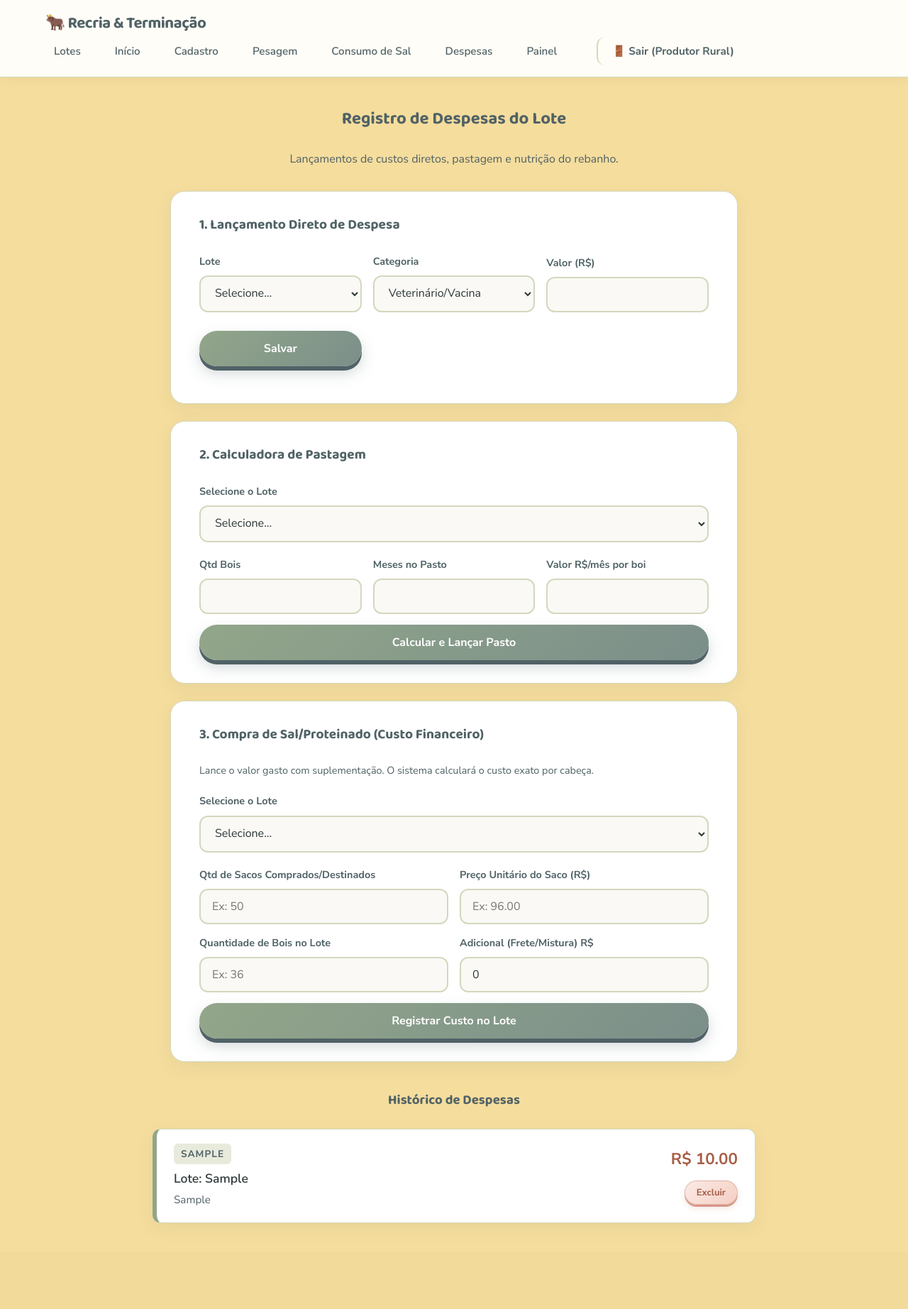
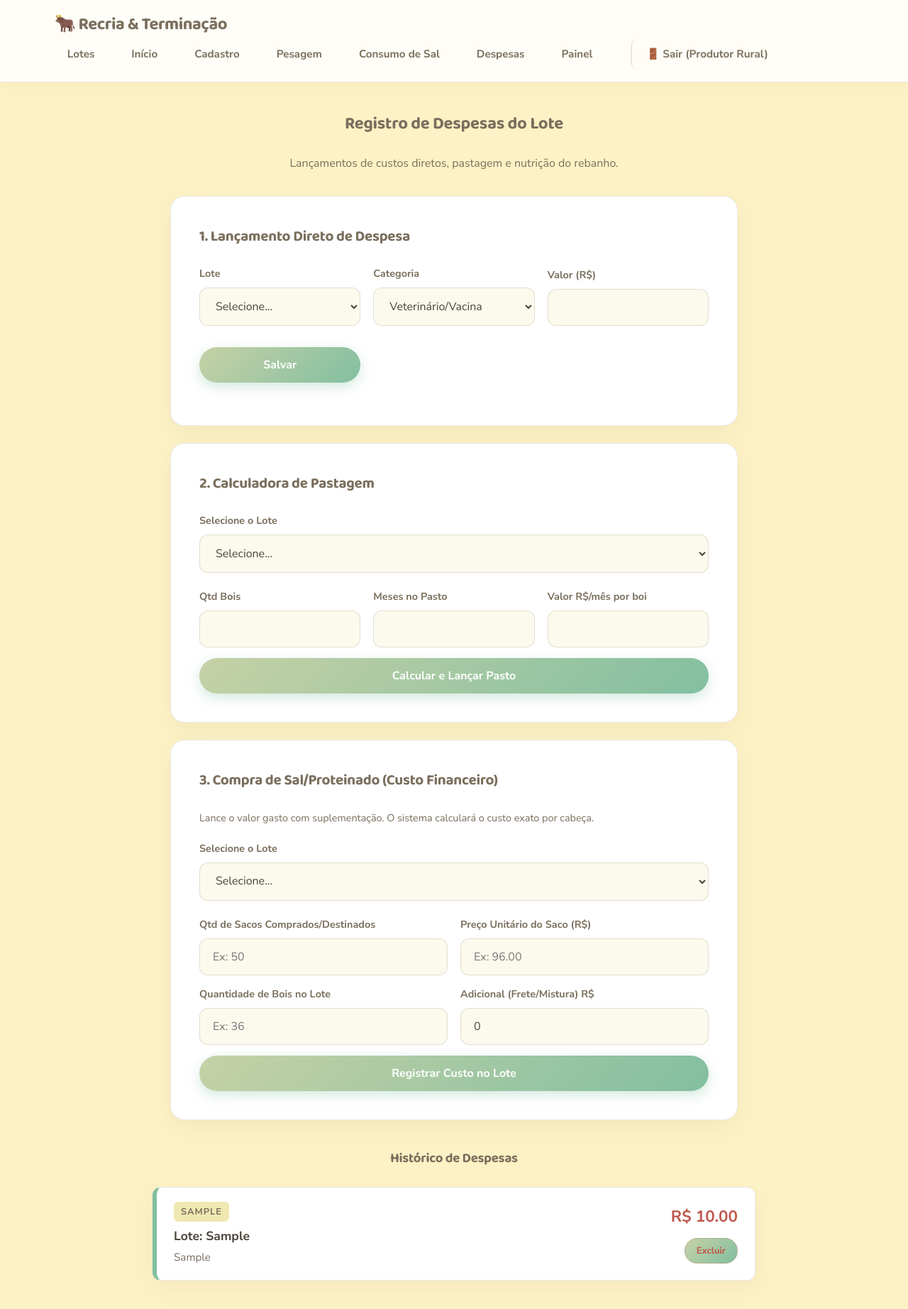
Before and after one commit to tiagosabaini/projeto-software-agro-recria-terminacao, a Flask app: page /despesas in a window 1280 px wide. Shown: the whole page at 71% size. Before the commit the page ends 1723 px from the top, so only its background shows below. Run offline with Flask 3, Linux system fonts and the light colour scheme; a user stored in the database is signed in; tables that the repository leaves empty hold one stand-in row (values such as "Sample post").

Commit message:
Atualiza paleta de cores do sistema pt2

```diff
--- a/static/style.css
+++ b/static/style.css
@@ -6,25 +6,29 @@
 }
 
 :root {
-    --fundo-creme: #F5DD9D;
-    --verde-claro: #BCC499;
-    --verde-medio: #92A68A;
-    --verde-azulado: #7B8F8A;
-    --cinza-escuro: #506266;
+    /* Paleta Extraída e Harmonizada (Pastel & Moderno) */
+    --fundo-creme: #FDF2C5;
+    --creme-suave: #EFE8B2;
+    --verde-pastel: #C6D1A6;
+    --verde-azulado: #82BFA0;
+    --marrom-cinza: #7A6F5D;
 
+    /* Cores de Suporte e Tipografia */
     --branco: #FFFFFF;
-    --texto: #2D3738;
-    --texto-suave: #506266;
-    --borda: #D4D8BD;
+    --texto: #4A443A;
+    --texto-suave: #7A6F5D;
+    --borda: rgba(122, 111, 93, 0.15);
+
+    /* Métrica e Layout */
     --raio: 20px;
     --raio-peq: 12px;
-    --sombra-suave: 0 8px 24px rgba(80, 98, 102, 0.08);
-    --sombra-hover: 0 16px 32px rgba(80, 98, 102, 0.15);
-    --transicao: all 0.25s cubic-bezier(0.25, 0.8, 0.25, 1);
+    --sombra-suave: 0 10px 30px rgba(122, 111, 93, 0.08);
+    --sombra-hover: 0 20px 40px rgba(122, 111, 93, 0.16);
+    --transicao: all 0.3s cubic-bezier(0.25, 0.8, 0.25, 1);
 }
 
 body {
-    font-family: 'Nunito Sans', Arial, sans-serif;
+    font-family: 'Nunito Sans', -apple-system, BlinkMacSystemFont, Arial, sans-serif;
     background-color: var(--fundo-creme);
     color: var(--texto);
     line-height: 1.6;
@@ -33,24 +37,22 @@ body {
     min-height: 100vh;
 }
 
-h1,
-h2,
-h3,
-h4 {
+h1, h2, h3, h4 {
     font-family: 'Baloo 2', 'Nunito Sans', sans-serif;
-    color: var(--cinza-escuro);
+    color: var(--marrom-cinza);
     font-weight: 700;
     text-align: center;
     margin-bottom: 24px;
+    letter-spacing: -0.3px;
 }
 
 /* --- NAVBAR --- */
 .navbar {
-    background-color: rgba(255, 255, 255, 0.92);
-    backdrop-filter: blur(10px);
-    -webkit-backdrop-filter: blur(10px);
-    color: var(--cinza-escuro);
-    padding: 16px 5%;
+    background-color: rgba(255, 255, 255, 0.85);
+    backdrop-filter: blur(12px);
+    -webkit-backdrop-filter: blur(12px);
+    color: var(--marrom-cinza);
+    padding: 16px 6%;
     display: flex;
     justify-content: space-between;
     align-items: center;
@@ -59,20 +61,20 @@ h4 {
     position: sticky;
     top: 0;
     z-index: 1000;
-    box-shadow: 0 4px 12px rgba(80, 98, 102, 0.05);
+    box-shadow: 0 4px 20px rgba(122, 111, 93, 0.05);
 }
 
 .navbar-marca {
     font-family: 'Baloo 2', sans-serif;
-    font-weight: 700;
-    font-size: 1.4rem;
+    font-weight: 800;
+    font-size: 1.5rem;
     letter-spacing: -0.5px;
-    color: var(--cinza-escuro);
+    color: var(--marrom-cinza);
 }
 
 .navbar-links {
     display: flex;
-    gap: 24px;
+    gap: 16px;
     align-items: center;
 }
 
@@ -80,15 +82,15 @@ h4 {
     color: var(--texto-suave);
     text-decoration: none;
     font-size: 0.95rem;
-    font-weight: 600;
-    padding: 8px 12px;
+    font-weight: 700;
+    padding: 10px 18px;
     border-radius: var(--raio-peq);
     transition: var(--transicao);
 }
 
 .navbar-links a:hover {
-    color: var(--cinza-escuro);
-    background-color: rgba(188, 196, 153, 0.3);
+    color: var(--marrom-cinza);
+    background-color: var(--creme-suave);
 }
 
 /* --- MENU MOBILE --- */
@@ -113,12 +114,12 @@ button.menu-mobile-btn:hover {
     color: var(--verde-azulado);
 }
 
-/* --- CONTEUDO --- */
+/* --- CONTEÚDO --- */
 .conteudo {
     width: 100%;
-    max-width: 1100px;
+    max-width: 1120px;
     margin: 40px auto;
-    padding: 0 20px;
+    padding: 0 24px;
     display: flex;
     flex-direction: column;
     align-items: center;
@@ -216,27 +207,27 @@ button.menu-mobile-btn:hover {
     margin: 0;
 }
 
-/* --- FORMULARIOS --- */
+/* --- FORMULÁRIOS --- */
 .form-caixa {
     background-color: var(--branco);
     border: 1px solid var(--borda);
     border-radius: var(--raio);
-    padding: 32px 40px;
+    padding: 40px;
     width: 100%;
-    max-width: 600px;
+    max-width: 620px;
     margin: 0 auto 32px auto;
     box-shadow: var(--sombra-suave);
 }
 
 .form-caixa h3 {
     margin-bottom: 24px;
-    font-size: 1.2rem;
+    font-size: 1.3rem;
     text-align: left;
-    color: var(--cinza-escuro);
+    color: var(--marrom-cinza);
 }
 
 .campo {
-    margin-bottom: 20px;
+    margin-bottom: 22px;
     width: 100%;
 }
 
@@ -245,18 +236,18 @@ button.menu-mobile-btn:hover {
     margin-bottom: 8px;
     font-weight: 700;
     font-size: 0.9rem;
-    color: var(--cinza-escuro);
+    color: var(--marrom-cinza);
 }
 
 .campo input,
 .campo select {
     width: 100%;
-    padding: 12px 16px;
-    border: 2px solid var(--borda);
+    padding: 14px 18px;
+    border: 1.5px solid rgba(122, 111, 93, 0.2);
     border-radius: var(--raio-peq);
     font-size: 1rem;
     font-family: 'Nunito Sans', sans-serif;
-    background-color: #FAF9F5;
+    background-color: #FCFAED;
     transition: var(--transicao);
     color: var(--texto);
 }
@@ -264,15 +255,15 @@ button.menu-mobile-btn:hover {
 .campo input:focus,
 .campo select:focus {
     outline: none;
-    border-color: var(--verde-medio);
+    border-color: var(--verde-azulado);
     background-color: var(--branco);
-    box-shadow: 0 0 0 4px rgba(146, 166, 138, 0.25);
+    box-shadow: 0 0 0 4px rgba(130, 191, 160, 0.2);
 }
 
 .form-linha {
     display: grid;
     grid-template-columns: repeat(auto-fit, minmax(180px, 1fr));
-    gap: 16px;
+    gap: 18px;
     align-items: end;
 }
 
@@ -280,15 +271,13 @@ button.menu-mobile-btn:hover {
     margin-bottom: 0;
 }
 
-/* ================================================================= *
- * BOTOES 3D MODERNOS E PODEROSOS
- * ================================================================= */
+/* --- BOTÕES ELEGANTE E MODERNOS --- */
 button,
 .botao {
-    background: linear-gradient(135deg, var(--verde-medio) 0%, var(--verde-azulado) 100%);
+    background: linear-gradient(135deg, var(--verde-pastel) 0%, var(--verde-azulado) 100%);
     color: var(--branco);
     border: none;
-    padding: 14px 28px;
+    padding: 14px 32px;
     border-radius: 999px;
     font-size: 1rem;
     font-weight: 800;
@@ -299,10 +288,9 @@ button,
     align-items: center;
     text-decoration: none;
     width: 100%;
-    margin-top: 10px;
-
-    box-shadow: 0 6px 0 #506266, 0 10px 20px rgba(80, 98, 102, 0.25);
-    transition: all 0.15s ease-in-out;
+    margin-top: 12px;
+    box-shadow: 0 6px 18px rgba(130, 191, 160, 0.35);
+    transition: var(--transicao);
 }
 
 .botao {
@@ -390,13 +378,13 @@ tr:hover td {
     display: inline-flex;
 }
 
-/* --- BOTÕES MINI DA TABELA --- */
+/* --- BOTOES TABELA --- */
 a.btn-tabela,
 a.btn-tabela-secundario,
 button.btn-tabela-excluir {
     width: auto !important;
     margin: 0 !important;
-    height: 34px;
+    height: 36px;
     padding: 0 16px;
     font-size: 0.82rem;
     font-weight: 800;
@@ -406,55 +394,42 @@ button.btn-tabela-excluir {
     justify-content: center;
     text-decoration: none;
     cursor: pointer;
-    transition: all 0.15s ease-in-out;
+    transition: var(--transicao);
 }
 
 a.btn-tabela {
-    background: linear-gradient(135deg, var(--verde-medio) 0%, var(--verde-azulado) 100%);
+    background: linear-gradient(135deg, var(--verde-azulado) 0%, #6BA888 100%);
     color: var(--branco);
-    box-shadow: 0 3px 0 #506266, 0 5px 10px rgba(80, 98, 102, 0.15);
+    box-shadow: 0 4px 12px rgba(130, 191, 160, 0.25);
 }
 
 a.btn-tabela-secundario {
-    background: linear-gradient(135deg, var(--verde-claro) 0%, #a8b082 100%);
-    color: var(--cinza-escuro);
-    box-shadow: 0 3px 0 #899368, 0 5px 10px rgba(80, 98, 102, 0.12);
+    background-color: var(--creme-suave);
+    color: var(--marrom-cinza);
+    box-shadow: 0 4px 10px rgba(122, 111, 93, 0.1);
 }
 
 button.btn-tabela-excluir {
-    background: linear-gradient(135deg, #FBEAE4 0%, #f5cfc4 100%);
-    color: #A65D45;
-    border: 1px solid rgba(166, 93, 69, 0.3);
-    box-shadow: 0 3px 0 #d99688, 0 5px 10px rgba(166, 93, 69, 0.15);
+    background-color: #FCE8E6;
+    color: #C0564B;
+    border: 1px solid rgba(192, 86, 75, 0.2);
+    box-shadow: none;
 }
 
 a.btn-tabela:hover {
     transform: translateY(-2px);
-    box-shadow: 0 5px 0 #506266, 0 7px 12px rgba(80, 98, 102, 0.25);
-}
-a.btn-tabela:active {
-    transform: translateY(2px);
-    box-shadow: 0 1px 0 #506266;
+    box-shadow: 0 6px 16px rgba(130, 191, 160, 0.35);
 }
 
 a.btn-tabela-secundario:hover {
+    background-color: var(--verde-pastel);
     transform: translateY(-2px);
-    box-shadow: 0 5px 0 #899368, 0 7px 12px rgba(80, 98, 102, 0.2);
-}
-a.btn-tabela-secundario:active {
-    transform: translateY(2px);
-    box-shadow: 0 1px 0 #899368;
 }
 
 button.btn-tabela-excluir:hover {
-    background: linear-gradient(135deg, #E8B4A0 0%, #c46d52 100%);
-    color: #FFF;
+    background-color: #C0564B;
+    color: var(--branco);
     transform: translateY(-2px);
-    box-shadow: 0 5px 0 #8c4c37, 0 7px 12px rgba(166, 93, 69, 0.3);
-}
-button.btn-tabela-excluir:active {
-    transform: translateY(2px);
-    box-shadow: 0 1px 0 #8c4c37;
 }
 
 /* --- LISTA DE DESPESAS (CARDS) --- */
@@ -473,7 +448,7 @@ button.btn-tabela-excluir:active {
 .card-despesa {
     background-color: var(--branco);
     border: 1px solid var(--borda);
-    border-left: 6px solid var(--verde-medio);
+    border-left: 6px solid var(--verde-azulado);
     border-radius: var(--raio-peq);
     padding: 20px 24px;
     display: flex;
@@ -496,12 +470,12 @@ button.btn-tabela-excluir:active {
 }
 
 .despesa-categoria {
-    font-size: 0.85rem;
+    font-size: 0.8rem;
     text-transform: uppercase;
     letter-spacing: 1px;
-    font-weight: 700;
-    color: var(--cinza-escuro);
-    background-color: rgba(188, 196, 153, 0.35);
+    font-weight: 800;
+    color: var(--marrom-cinza);
+    background-color: var(--creme-suave);
     padding: 4px 10px;
     border-radius: 6px;
     align-self: flex-start;
@@ -510,7 +484,7 @@ button.btn-tabela-excluir:active {
 .despesa-lote {
     font-size: 1.1rem;
     color: var(--texto);
-    font-weight: 600;
+    font-weight: 700;
 }
 
 .despesa-detalhes {
@@ -530,8 +504,8 @@ button.btn-tabela-excluir:active {
 
 .despesa-valor {
     font-size: 1.4rem;
-    color: #A65D45;
-    font-weight: 700;
+    color: #C0564B;
+    font-weight: 800;
 }
 
 /* --- PAINEL FINANCEIRO --- */
```
Also changed, not shown: other parts of static/style.css (+41 -53 lines).
